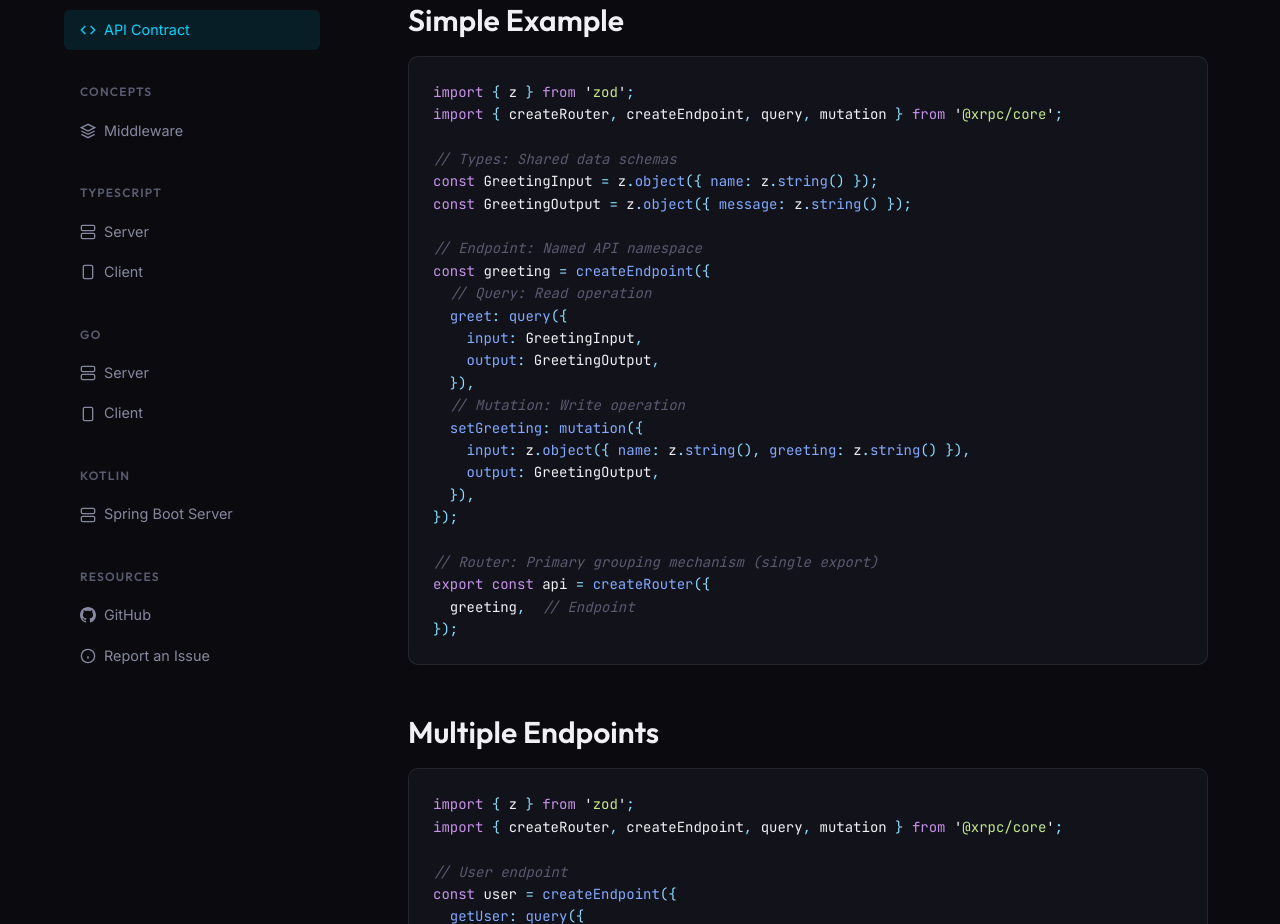
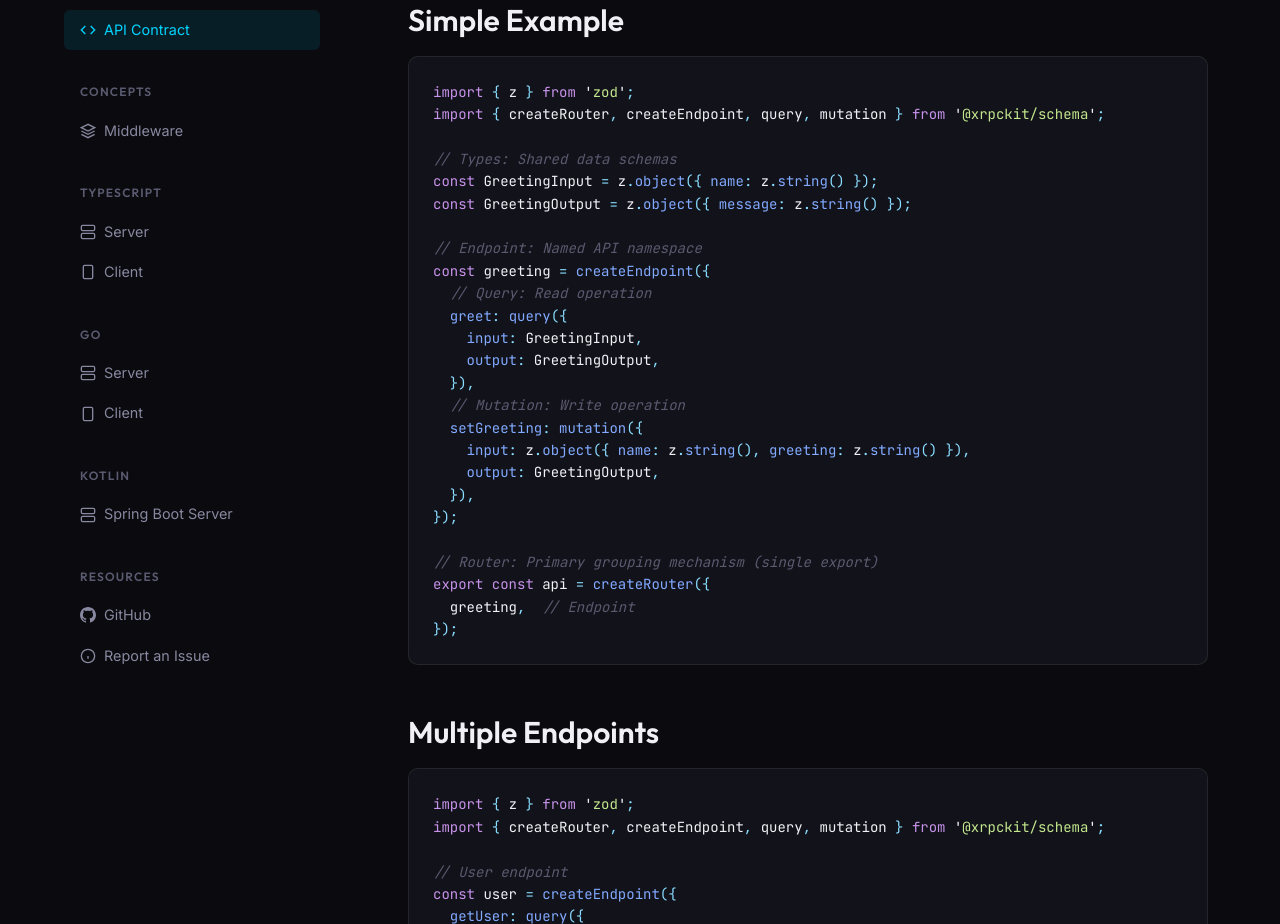
Before and after one commit to mwesox/xrpc, a Jekyll site: the page built from docs/usage/api-contract.md, in a window 1280 px wide and 1400 px high, scrolled down 476 px. Shown: the part 155-1079 px from the top of the window. Built offline with Jekyll 4.4.1, drawn with Linux system fonts in a browser that asks for light colours; some of the changed text lies outside the part shown.

Commit message:
docs: update package scope from @xrpc to @xrpckit
- @xrpc/cli → @xrpckit/cli
- @xrpc/core → @xrpckit/schema

````diff
--- a/_layouts/home.html
+++ b/_layouts/home.html
@@ -45,7 +45,7 @@
             <div class="cli-install">
               <div class="cli-line">
                 <span class="cli-prompt">$</span>
-                <span class="cli-command">npm install -g @xrpc/cli</span>
+                <span class="cli-command">npm install -g @xrpckit/cli</span>
               </div>
               <div class="cli-line">
                 <span class="cli-prompt">$</span>
@@ -320,7 +320,7 @@
                   <span class="code-title">Terminal</span>
                 </div>
                 <pre><code><span class="c"># Install the CLI</span>
-npm install -g @xrpc/cli
+npm install -g @xrpckit/cli
 
 <span class="c"># Generate Go server + React client from your schema</span>
 xrpc generate --targets go,react --input src/api.ts
--- a/docs/usage/api-contract.md
+++ b/docs/usage/api-contract.md
@@ -23,7 +23,7 @@ The hierarchy is: **Router → Endpoints → Queries/Mutations**
 
 ```typescript
 import { z } from 'zod';
-import { createRouter, createEndpoint, query, mutation } from '@xrpc/core';
+import { createRouter, createEndpoint, query, mutation } from '@xrpckit/schema';
 
 // Types: Shared data schemas
 const GreetingInput = z.object({ name: z.string() });
@@ -53,7 +53,7 @@ export const api = createRouter({
 
 ```typescript
 import { z } from 'zod';
-import { createRouter, createEndpoint, query, mutation } from '@xrpc/core';
+import { createRouter, createEndpoint, query, mutation } from '@xrpckit/schema';
 
 // User endpoint
 const user = createEndpoint({
@@ -92,7 +92,7 @@ For simple cases, define types inline:
 
 ```typescript
 import { z } from 'zod';
-import { createRouter, createEndpoint, query, mutation } from '@xrpc/core';
+import { createRouter, createEndpoint, query, mutation } from '@xrpckit/schema';
 
 export const api = createRouter({
   user: createEndpoint({
@@ -114,7 +114,7 @@ For reusable types, define them separately:
 
 ```typescript
 import { z } from 'zod';
-import { createRouter, createEndpoint, query, mutation } from '@xrpc/core';
+import { createRouter, createEndpoint, query, mutation } from '@xrpckit/schema';
 
 // Shared types
 const UserId = z.string();
````
Also changed, not shown: docs/usage/go-server.md (+1 -1 lines), docs/usage/kotlin-springboot-server.md (+1 -1 lines), docs/usage/middleware.md (+1 -1 lines), docs/usage/typescript-server.md (+1 -1 lines).
